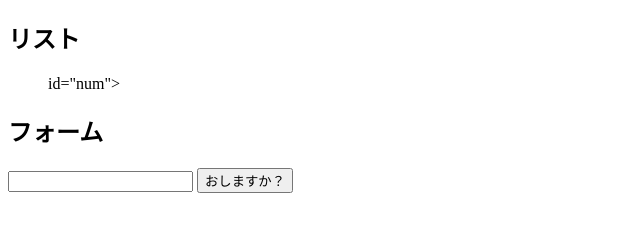
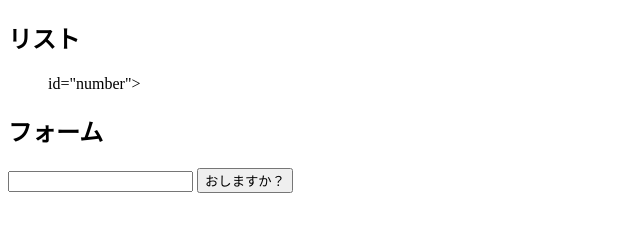
Before and after one commit to atsushi461/web1-12, a plain HTML site: page index.html in a window 1280 px wide. Shown: the full height of the page, 0-640 px from the left. Drawn offline with Linux system fonts and the light colour scheme.

Commit message:
Update index.html

```diff
--- a/index.html
+++ b/index.html
@@ -7,7 +7,7 @@
 <body>
  <section>
   <h1>リスト</h1>
-  <ul> id="num"></ul>
+  <ul> id="number"></ul>
    <h1>フォーム</h1>
    <form action="#" id="form">
     <input type="text" name="word">
```
